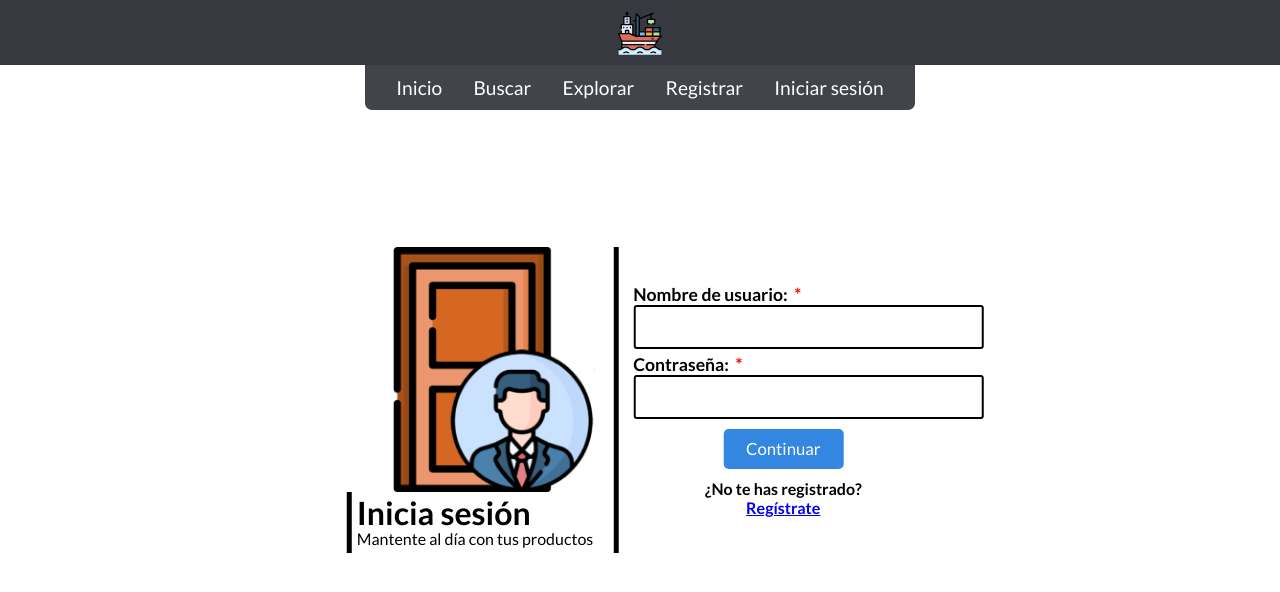
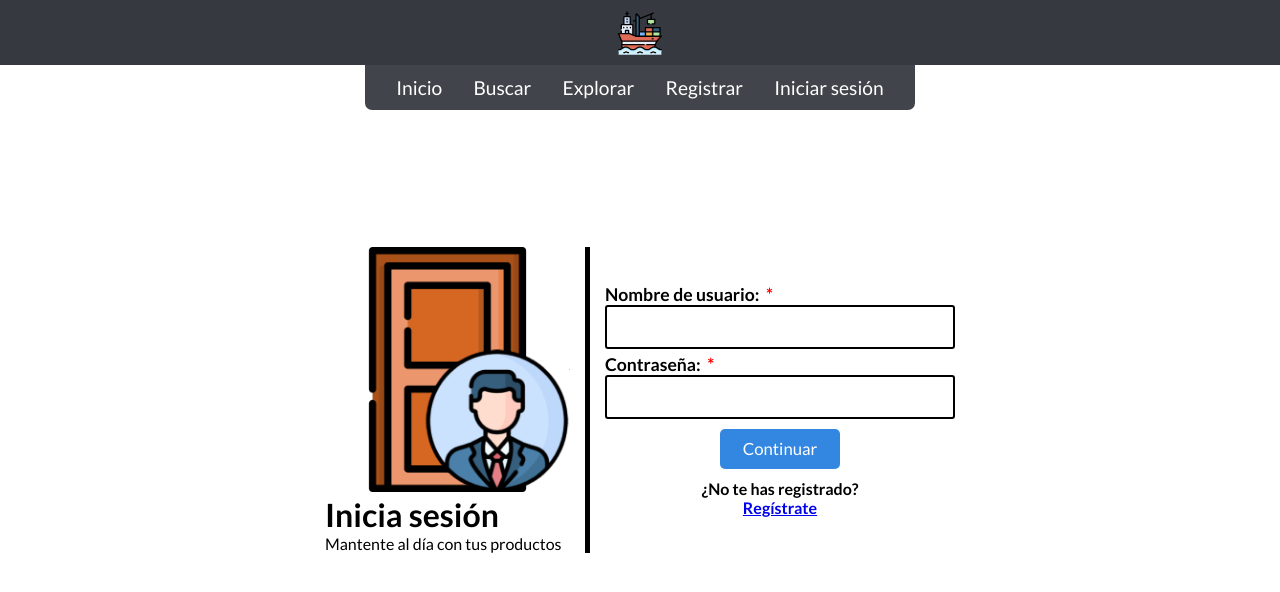
Before and after one commit to gianllopez/Volga, a React (Create React App) app: page /login in a window 1280 px wide. Shown: the top 592 px of the page. Built offline with nearby package versions, Linux system fonts and the light colour scheme.

Commit message:
A terminar lo /login

```diff
--- a/src/pages/Login.js
+++ b/src/pages/Login.js
@@ -60,10 +60,8 @@ class Login extends Component {
          <form id="login-form" onSubmit={this.submitHandler}>
             <div id="login-header">
                <img src={loginhero} alt="login-hero" />
-               <div id="header-text">
-                  <h1>Inicia sesión</h1>
-                  <p>Mantente al día con tus productos</p>
-               </div>
+               <h1>Inicia sesión</h1>
+               <p>Mantente al día con tus productos</p>
             </div>
             <div id="login-entries">
                <Input
--- a/src/pages/styles/Login.css
+++ b/src/pages/styles/Login.css
@@ -1,11 +1,8 @@
-/* #login-form {
-   padding-top: 100px;
-} */
+#login-form {
+   padding-top: 75px;
+}
 
 #login-header {
-   display: flex;
-   flex-direction: column;
-   align-items: center;
    text-align: center;
 }
 
@@ -15,8 +12,7 @@
 }
 
 #login-entries {
-   width: 90vw;
-   max-width: 300px;
+   width: max-content;
    margin: 10px auto;
    display: flex;
    flex-direction: column;
```
